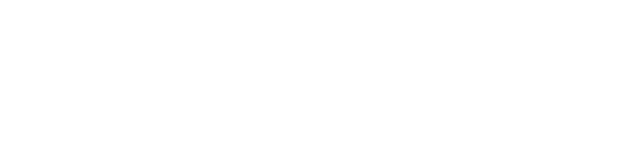
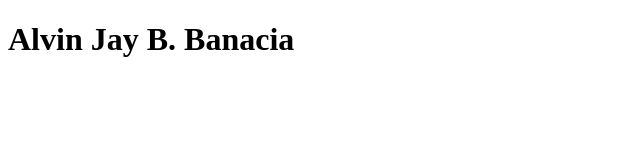
Before and after one commit to FatimaTormis/MobileTechGitDemo, a plain HTML site: page index.html in a window 1280 px wide. Shown: the whole page, without its empty margins (0-640 px from the left). Drawn offline with Linux system fonts and the light colour scheme.

Commit message:
Writing my Name

```diff
--- a/index.html
+++ b/index.html
@@ -6,5 +6,7 @@
 </head>
 <body>
 
+	<h1>Alvin Jay B. Banacia</h1>
+
 </body>
 </html>
```
